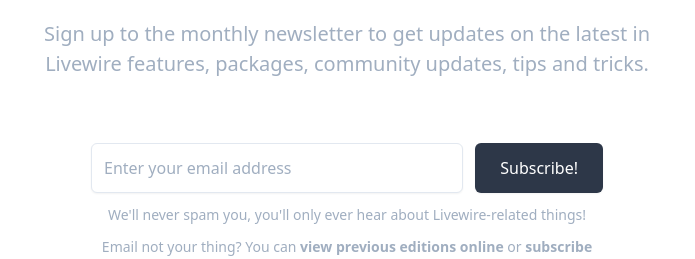
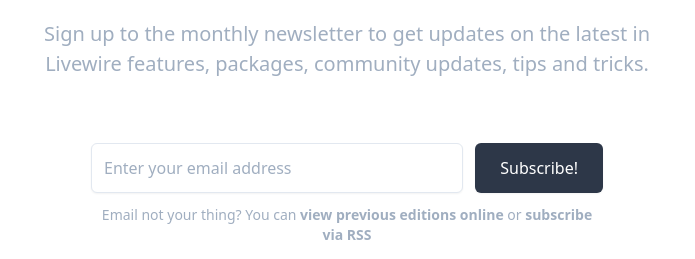
Before and after one commit to imliam/livewire.run, a website: page public/index.html in a window 1280 px wide. Shown: the part 537-796 px from the top of the page, without its empty margins (293-988 px from the left). Drawn offline with Linux system fonts and the light colour scheme.

Commit message:
Remove old text

```diff
--- a/public/index.html
+++ b/public/index.html
@@ -61,9 +61,6 @@
                   Subscribe!
                 </button>
               </form>
-              <p class="mt-3 text-sm leading-5 text-gray-500">
-                We'll never spam you, you'll only ever hear about Livewire-related things!
-              </p>
               <p class="mt-3 text-sm leading-5 text-gray-500">
                   Email not your thing? You can
                   <a href="https://buttondown.email/LivewireNewsletter/archive" class="font-bold hover:text-gray-600 text-gray-500">view previous editions online</a>
```
